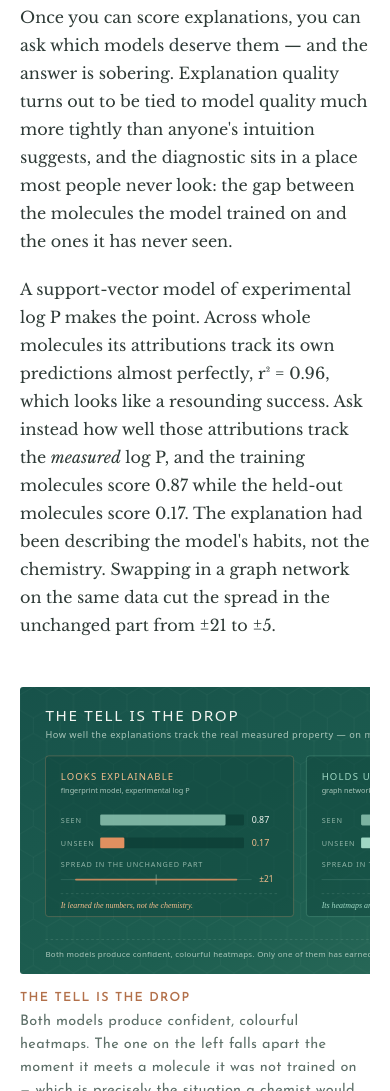
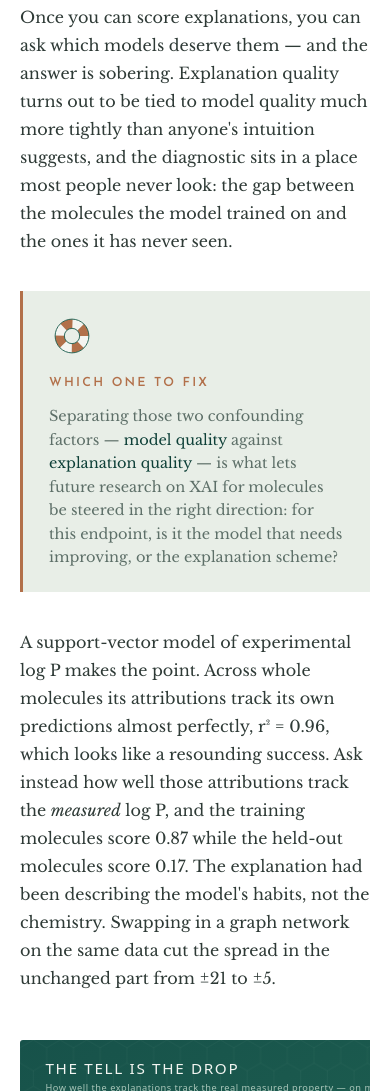
Before and after one commit to jmwoll/jmwoll.github.io, a plain HTML site: page index.html in a window 390 px wide. Shown: the part 6401-7492 px from the top of the page. Drawn offline with nearby package versions, Linux system fonts and the light colour scheme.

Commit message:
Add a margin note on separating model and explanation quality
Place a note out in the sidebar column beside the support-vector log P
paragraph, with a life ring icon drawn as its own SVG. It is absolutely
positioned so it takes its vertical place from the flow, and folds back
into the text as an inline panel once the sidebar collapses.

Co-Authored-By: Claude Opus 5 <noreply@anthropic.com>

```diff
--- a/index.html
+++ b/index.html
@@ -225,6 +225,7 @@
     }
 
     .story {
+      position: relative;
       background: #fff;
       padding: clamp(28px, 4vw, 68px) clamp(20px, 4vw, 72px) clamp(40px, 5vw, 80px);
       min-width: 0;
@@ -369,6 +370,52 @@
       line-height: 1.6;
     }
     .infobox li { margin-bottom: 7px; }
+
+    /* note that sits out in the sidebar column, beside its paragraph */
+    .margin-note {
+      position: absolute;          /* top comes from its place in the flow */
+      left: 100%;
+      margin-left: clamp(20px, 3vw, 40px);
+      width: calc(340px - 2 * clamp(20px, 3vw, 40px));
+      padding-top: 6px;
+      border-top: 2px solid var(--accent-warm);
+    }
+    .margin-note img {
+      display: block;
+      width: 46px;
+      height: 46px;
+      margin: 16px 0 14px;
+    }
+    .margin-note h4 {
+      margin: 0 0 10px;
+      font-family: var(--sans);
+      font-weight: 600;
+      font-size: 12.5px;
+      letter-spacing: .18em;
+      text-transform: uppercase;
+      color: var(--accent-warm);
+    }
+    .margin-note p {
+      margin: 0;
+      font-size: 14.5px;
+      line-height: 1.62;
+      color: var(--body-soft);
+    }
+    .margin-note b { font-weight: 400; color: var(--deep); }
+
+    /* once the sidebar is gone, fold it back into the text */
+    @media (max-width: 900px) {
+      .margin-note {
+        position: static;
+        width: auto;
+        margin: 36px 0;
+        padding: 22px 26px;
+        background: var(--pale);
+        border-top: 0;
+        border-left: 3px solid var(--accent-warm);
+      }
+      .margin-note img { margin-top: 0; }
+    }
 
     /* inline numbers */
     .stat-row {
@@ -666,6 +713,16 @@
         suggests, and the diagnostic sits in a place most people never look: the gap between the molecules the
         model trained on and the ones it has never seen.
       </p>
+
+      <aside class="margin-note">
+        <img src="assets/icon-lifesaver.svg" alt="">
+        <h4>Which one to fix</h4>
+        <p>
+          Separating those two confounding factors — <b>model quality</b> against <b>explanation quality</b> —
+          is what lets future research on XAI for molecules be steered in the right direction: for this endpoint,
+          is it the model that needs improving, or the explanation scheme?
+        </p>
+      </aside>
 
       <p>
         A support-vector model of experimental log P makes the point. Across whole molecules its attributions track
```
Also changed, not shown: assets/icon-lifesaver.svg (added).
